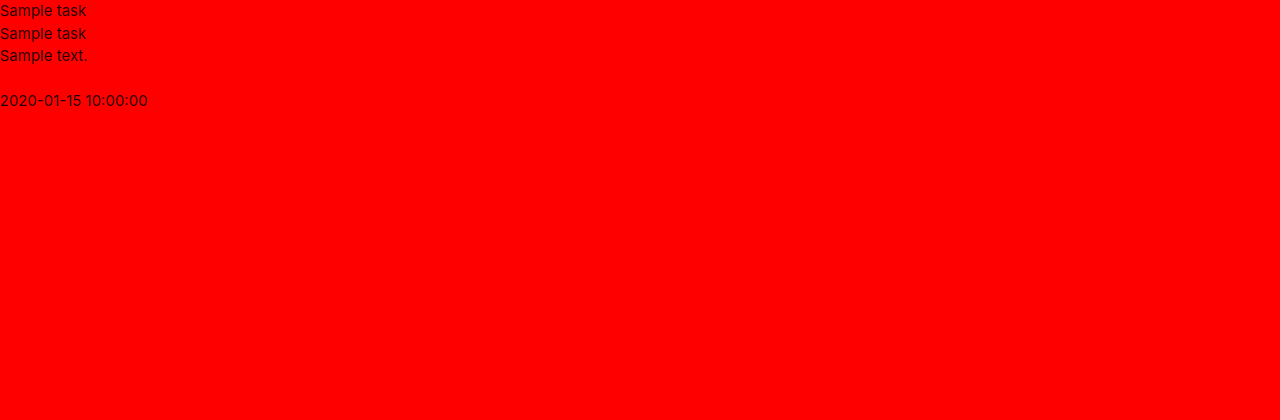
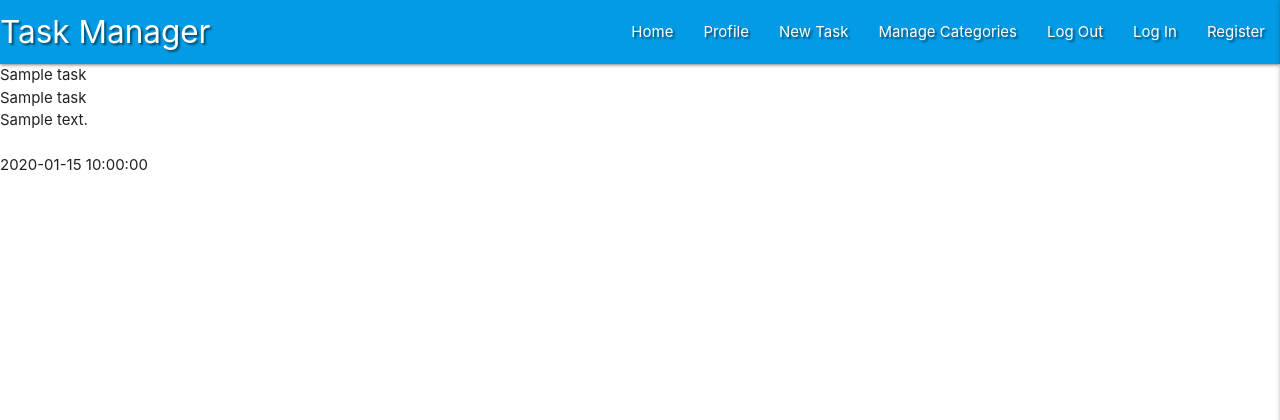
Before and after one commit to bridcourtney/flask-task-manager-project, a Flask app: page / in a window 1280 px wide. Shown: the top 420 px of the page. Run offline with Flask 2, Linux system fonts and the light colour scheme; a database or web service that is not in the repository returns one stand-in record (values such as "Sample title"); some libraries are stand-ins or nearby versions.

Commit message:
Add Materialize Navbar and Sidenav

```diff
--- a/static/css/style.css
+++ b/static/css/style.css
@@ -1,3 +1,3 @@
-body{
-    background-color: red;
+.text-shadow {
+    text-shadow: 2px 2px 2px rgba(0, 0, 0, 0.5);
 }
--- a/static/js/script.js
+++ b/static/js/script.js
@@ -0,0 +1,7 @@
+/*
+    jQuery for MaterializeCSS initialization
+*/
+
+$(document).ready(function () {
+    $(".sidenav").sidenav({edge: "right"});
+});
--- a/templates/base.html
+++ b/templates/base.html
@@ -13,6 +13,35 @@
     {% endblock %}
     <title>Task Manager</title>
 </head>
+    <header>
+        <!-- top navbar -->
+        <nav class="nav-extended text-shadow light-blue darken-1">
+            <div class="nav-wrapper">
+                <a href="{{ url_for('get_tasks') }}" class="brand-logo">Task Manager</a>
+                <a href="#" data-target="mobile-demo" class="sidenav-trigger right"><i class="fas fa-bars"></i></a>
+                <ul class="right hide-on-med-and-down">
+                    <li><a href="{{ url_for('get_tasks') }}">Home</a></li>
+                    <li><a href="#">Profile</a></li>
+					<li><a href="#">New Task</a></li>
+					<li><a href="#">Manage Categories</a></li>
+					<li><a href="#">Log Out</a></li>
+					<li><a href="#">Log In</a></li>
+					<li><a href="#">Register</a></li>
+                </ul>
+            </div>
+        </nav>
+        <!-- mobile sidenav -->
+        <ul class="sidenav" id="mobile-demo">
+                    <li><h4 class="center-align light-blue-text text-darken 4">Task Manager</h4></li>
+                    <li><a href="{{ url_for('get_tasks') }}">Home</a></li>
+                    <li><a href="#">Profile</a></li>
+					<li><a href="#">New Task</a></li>
+					<li><a href="#">Manage Categories</a></li>
+					<li><a href="#">Log Out</a></li>
+					<li><a href="#">Log In</a></li>
+					<li><a href="#">Register</a></li>
+        </ul>
+    </header>
 <body>
 
 
```
